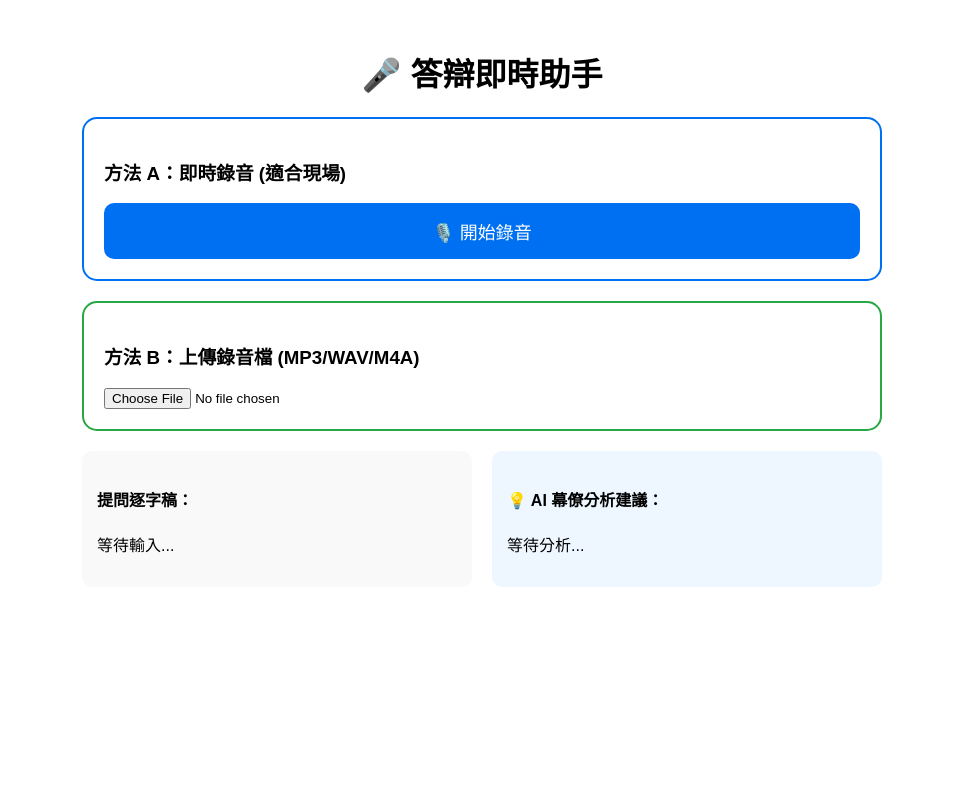
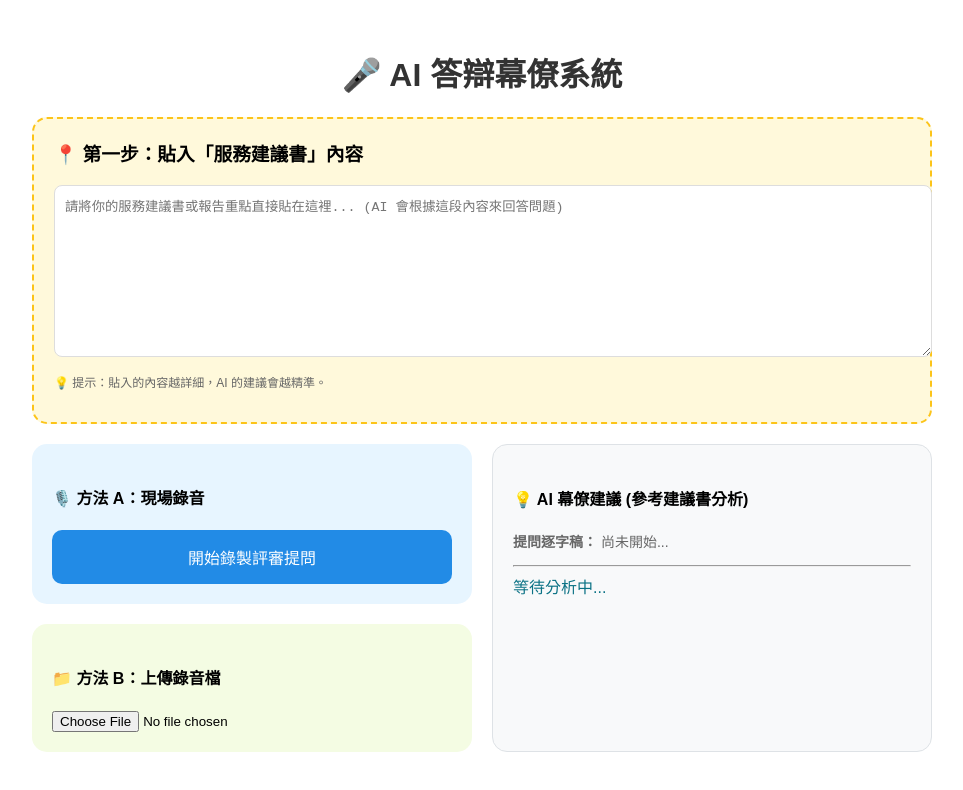
Before and after one commit to everterrachanghua-maker/my-ai-recorder, a Next.js app: page / in a window 1280 px wide. Shown: the top 790 px of the page, without its empty margins (158-1121 px from the left). Built offline with nearby package versions, Linux system fonts and the light colour scheme.

Commit message:
Update page.js

```diff
--- a/app/page.js
+++ b/app/page.js
@@ -2,6 +2,7 @@
 import { useState, useEffect } from 'react';
 
 export default function RecorderPage() {
+  const [reportContent, setReportContent] = useState(''); // 儲存報告書內容
   const [isListening, setIsListening] = useState(false);
   const [transcript, setTranscript] = useState('');
   const [analysis, setAnalysis] = useState('');
@@ -25,43 +26,44 @@ export default function RecorderPage() {
     }
   }, []);
 
-  // 處理即時錄音
+  // 1. 即時錄音發送
   const toggleListen = () => {
+    if (!reportContent) { alert("請先在下方貼入『服務建議書』內容！"); return; }
     if (isListening) { recognition.stop(); }
     else { setTranscript('正在聽...'); setAnalysis(''); recognition.start(); setIsListening(true); }
   };
 
-  // 處理檔案上傳
-  const handleFileUpload = async (e) => {
+  // 2. 錄音檔上傳分析
+  const handleAudioUpload = async (e) => {
+    if (!reportContent) { alert("請先貼入『服務建議書』內容！"); return; }
     const file = e.target.files[0];
     if (!file) return;
 
     setLoading(true);
-    setTranscript(`正在處理檔案：${file.name}... (請注意：檔案上傳分析需較長時間)`);
+    setTranscript(`正在處理音訊檔案...`);
 
     const formData = new FormData();
     formData.append('file', file);
+    formData.append('report', reportContent); // 把報告書也傳過去
 
     try {
-      const res = await fetch('/api/process', {
-        method: 'POST',
-        body: formData, // 改用 FormData 傳送檔案
-      });
+      const res = await fetch('/api/process', { method: 'POST', body: formData });
       const data = await res.json();
-      setTranscript(data.text || "音訊轉換完成");
       setAnalysis(data.analysis);
+      setTranscript("（音訊檔案分析完成）");
     } catch (err) {
-      setAnalysis("檔案處理失敗，可能是檔案太大。");
+      setAnalysis("音訊處理失敗，請確認檔案格式。");
     }
     setLoading(false);
   };
 
+  // 3. 傳送文字給 AI
   const sendToAI = async (text) => {
     setLoading(true);
     const res = await fetch('/api/process', {
       method: 'POST',
       headers: { 'Content-Type': 'application/json' },
-      body: JSON.stringify({ text })
+      body: JSON.stringify({ text, report: reportContent }) // 傳送提問與報告
     });
     const data = await res.json();
     setAnalysis(data.analysis);
@@ -69,31 +71,45 @@ export default function RecorderPage() {
   };
 
   return (
-    <div style={{ padding: '20px', maxWidth: '800px', margin: 'auto', fontFamily: 'sans-serif' }}>
-      <h1 style={{ textAlign: 'center' }}>🎤 答辯即時助手</h1>
+    <div style={{ padding: '20px', maxWidth: '900px', margin: 'auto', fontFamily: 'sans-serif', backgroundColor: '#fff', minHeight: '100vh' }}>
+      <h1 style={{ textAlign: 'center', color: '#333' }}>🎤 AI 答辯幕僚系統</h1>
 
-      {/* 錄音區塊 */}
-      <div style={{ border: '2px solid #0070f3', padding: '20px', borderRadius: '15px', marginBottom: '20px' }}>
-        <h3>方法 A：即時錄音 (適合現場)</h3>
-        <button onClick={toggleListen} style={{ padding: '15px', width: '100%', background: isListening ? '#ff4d4d' : '#0070f3', color: 'white', border: 'none', borderRadius: '10px', fontSize: '18px', cursor: 'pointer' }}>
-          {isListening ? '🛑 停止聆聽' : '🎙️ 開始錄音'}
-        </button>
-      </div>
-
-      {/* 上傳區塊 */}
-      <div style={{ border: '2px solid #28a745', padding: '20px', borderRadius: '15px', marginBottom: '20px' }}>
-        <h3>方法 B：上傳錄音檔 (MP3/WAV/M4A)</h3>
-        <input type="file" accept="audio/*" onChange={handleFileUpload} style={{ width: '100%' }} />
+      {/* 步驟一：報告書準備 */}
+      <div style={{ background: '#fff9db', padding: '20px', borderRadius: '15px', marginBottom: '20px', border: '2px dashed #fcc419' }}>
+        <h3 style={{ marginTop: 0 }}>📍 第一步：貼入「服務建議書」內容</h3>
+        <textarea
+          placeholder="請將你的服務建議書或報告重點直接貼在這裡... (AI 會根據這段內容來回答問題)"
+          style={{ width: '100%', height: '150px', padding: '10px', borderRadius: '8px', border: '1px solid #ddd' }}
+          value={reportContent}
+          onChange={(e) => setReportContent(e.target.value)}
+        />
+        <p style={{ fontSize: '12px', color: '#666' }}>💡 提示：貼入的內容越詳細，AI 的建議會越精準。</p>
       </div>
 
       <div style={{ display: 'grid', gridTemplateColumns: '1fr 1fr', gap: '20px' }}>
-        <div style={{ background: '#f9f9f9', padding: '15px', borderRadius: '10px' }}>
-          <h4>提問逐字稿：</h4>
-          <p>{transcript || "等待輸入..."}</p>
+        {/* 左側：輸入提問 */}
+        <div>
+          <div style={{ background: '#e7f5ff', padding: '20px', borderRadius: '15px', marginBottom: '20px' }}>
+            <h4>🎙️ 方法 A：現場錄音</h4>
+            <button onClick={toggleListen} style={{ padding: '15px', width: '100%', background: isListening ? '#fa5252' : '#228be6', color: 'white', border: 'none', borderRadius: '10px', fontSize: '16px', cursor: 'pointer' }}>
+              {isListening ? '🛑 停止聆聽' : '開始錄製評審提問'}
+            </button>
+          </div>
+
+          <div style={{ background: '#f4fce3', padding: '20px', borderRadius: '15px' }}>
+            <h4>📁 方法 B：上傳錄音檔</h4>
+            <input type="file" accept="audio/*" onChange={handleAudioUpload} />
+          </div>
         </div>
-        <div style={{ background: '#eef6ff', padding: '15px', borderRadius: '10px' }}>
-          <h4>💡 AI 幕僚分析建議：</h4>
-          <div style={{ whiteSpace: 'pre-wrap' }}>{loading ? "AI 分析中..." : analysis || "等待分析..."}</div>
+
+        {/* 右側：結果顯示 */}
+        <div style={{ background: '#f8f9fa', padding: '20px', borderRadius: '15px', border: '1px solid #dee2e6' }}>
+          <h4>💡 AI 幕僚建議 (參考建議書分析)</h4>
+          <p style={{ color: '#666', fontSize: '14px' }}><b>提問逐字稿：</b> {transcript || "尚未開始..."}</p>
+          <hr />
+          <div style={{ whiteSpace: 'pre-wrap', color: '#0b7285', fontWeight: '500', lineHeight: '1.6' }}>
+            {loading ? "AI 幕僚正在翻閱建議書..." : analysis || "等待分析中..."}
+          </div>
         </div>
       </div>
     </div>
```
